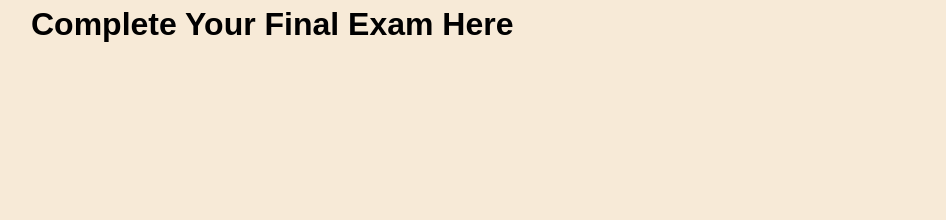
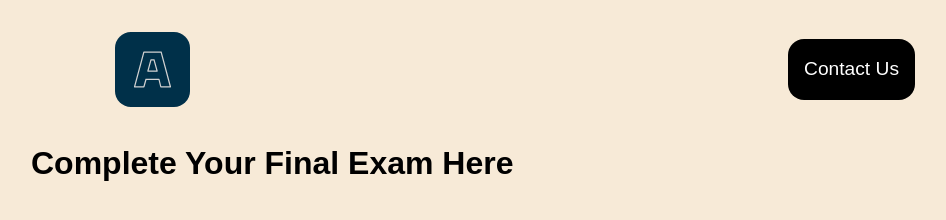
Before and after one commit to irm1005-itec1005-fall-2023/final-exam-lauradawe, a plain HTML site: page index.html in a window 1280 px wide. Shown: the whole page, without its empty margins (125-1071 px from the left). Drawn offline with Linux system fonts and the light colour scheme.

Commit message:
Menu bar

```diff
--- a/index.html
+++ b/index.html
@@ -41,7 +41,22 @@
     Site Header (hidden text - not visible on screen)
     Amy's Web Development Agency Logo (<- image alt text <- ./images/logo/logo-light.svg)
     Contact Us
+  -->
 
+  <div class="container">
+    <header>
+      <h2 class="sr-only">Site Header</h2>
+      <img src="images/logo/logo-light.svg" alt=" Amy's Web Development Agency Logo" />
+      <nav>
+        <h3 class="sr-only">Contact Us</h3>
+        <ul>
+          <li><a href="#">Contact Us</a></li>
+        </ul>
+      </nav>
+    </header>
+  </div>
+
+<!--
     # MAIN SECTION
 
     ## HERO SECTION
--- a/style.css
+++ b/style.css
@@ -38,6 +38,62 @@ body {
   background-color: #f7ead7;
 }
 
+
+.container {
+  width: 800px;
+  margin: 0 auto;
+}
+
+header {
+  width: 100%;
+
+  padding: 2rem 0 2rem 0;
+
+  display: flex;
+  justify-content: space-between;
+  align-items: center;
+}
+
+header img {
+  width: 75px;
+  height: 75px;
+  display: flexbox;
+  background-color: #003049;
+  border-radius: 1rem;
+  padding: 1rem
+}
+
+header nav ul {
+  list-style-type: none;
+  margin: 0;
+  padding: 0;
+
+}
+
+header nav ul li {
+  margin-left: 1rem;
+  display: flexbox;
+  background-color: #000000;
+  border-radius: 1rem;
+  padding: 1rem;
+}
+
+header nav ul li a {
+  text-decoration: none;
+  font-size: 1.2rem;
+
+  color: #ffffff;
+
+}
+
+header nav ul li a:hover {
+  color: #003049;
+  background-color: #cdb4db;
+  border-radius: 1rem;
+  padding: 0.5rem;
+  transition: 0.5s all ease-in;
+}
+
 /*
  * SR-ONLY
  */
```
